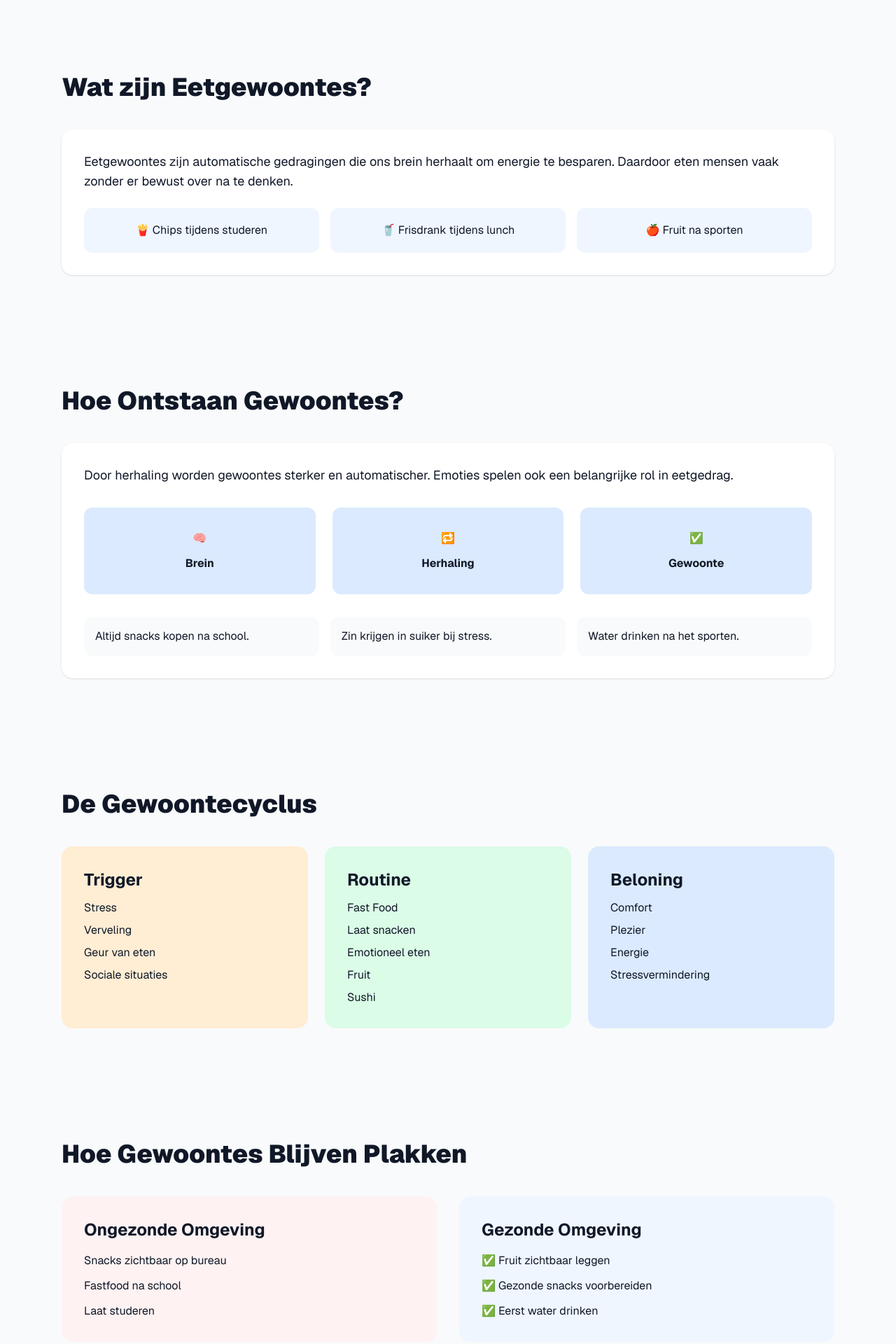
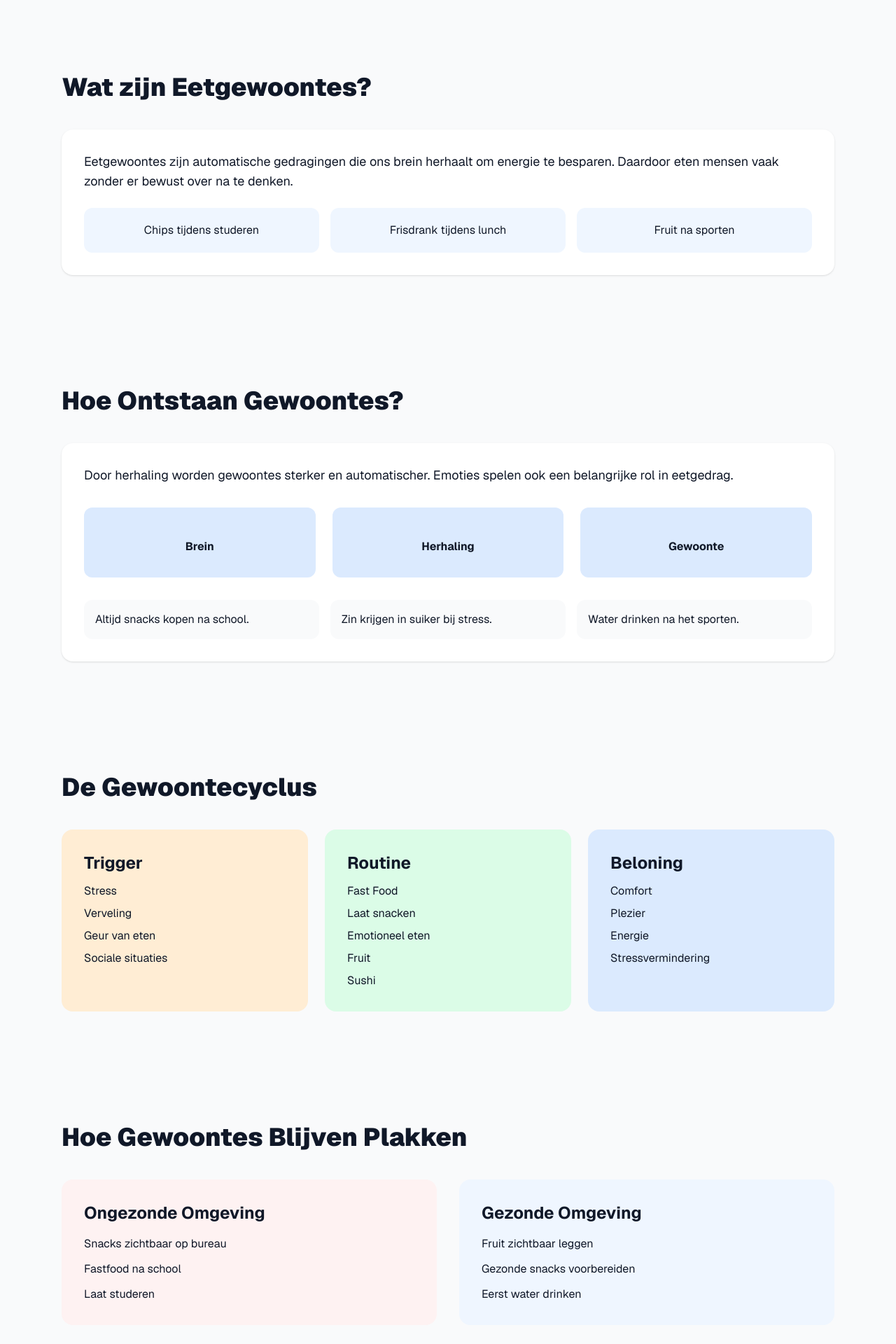
Before and after one commit to toubahmansoor16-sys/healthy-habits-sushi, a Next.js app: page / in a window 1280 px wide. Shown: the part 806-2726 px from the top of the page at 70% size. Built offline with nearby package versions, Linux system fonts and the light colour scheme; no server answers.

Commit message:
update website

```diff
--- a/app/page.tsx
+++ b/app/page.tsx
@@ -175,7 +175,7 @@ const challengeBadge =
     <button
       onClick={() => setLang("nl")}
       className={`px-4 py-2 border rounded-full ${
-        lang === "nl" ? "bg-blue-700 text-white" : "bg-white"
+        lang === "nl" ? "bg-blue-100 text-white" : "bg-white"
       }`}
     >
       NL
@@ -184,7 +184,7 @@ const challengeBadge =
     <button
       onClick={() => setLang("en")}
       className={`px-4 py-2 border rounded-full ${
-        lang === "en" ? "bg-blue-700 text-white" : "bg-white"
+        lang === "en" ? "bg-blue-100 text-white" : "bg-white"
       }`}
     >
       EN
@@ -269,7 +269,7 @@ const challengeBadge =
         onClick={() => setHabitChoice("studying")}
         className="bg-blue-50 p-5 rounded-xl"
       >
-        🍟 {lang === "nl"
+         {lang === "nl"
           ? "Chips tijdens studeren"
           : "Chips while studying"}
       </button>
@@ -278,7 +278,7 @@ const challengeBadge =
         onClick={() => setHabitChoice("lunch")}
         className="bg-blue-50 p-5 rounded-xl"
       >
-        🥤 {lang === "nl"
+         {lang === "nl"
           ? "Frisdrank tijdens lunch"
           : "Soda at lunch"}
       </button>
@@ -287,7 +287,7 @@ const challengeBadge =
         onClick={() => setHabitChoice("sport")}
         className="bg-blue-50 p-5 rounded-xl"
       >
-        🍎 {lang === "nl"
+         {lang === "nl"
           ? "Fruit na sporten"
           : "Fruit after exercise"}
       </button>
@@ -318,21 +318,18 @@ const challengeBadge =
     <div className="grid md:grid-cols-3 gap-6 text-center">
 
       <div className="bg-blue-100 p-8 rounded-xl">
-        🧠
         <h3 className="font-bold mt-3">
           {lang === "nl" ? "Brein" : "Brain"}
         </h3>
       </div>
 
       <div className="bg-blue-100 p-8 rounded-xl">
-        🔁
         <h3 className="font-bold mt-3">
           {lang === "nl" ? "Herhaling" : "Repetition"}
         </h3>
       </div>
 
       <div className="bg-blue-100 p-8 rounded-xl">
-        ✅
         <h3 className="font-bold mt-3">
           {lang === "nl" ? "Gewoonte" : "Habit"}
         </h3>
@@ -454,9 +451,9 @@ const challengeBadge =
       </h3>
 
       <ul className="space-y-3">
-        <li>✅ {lang === "nl" ? "Fruit zichtbaar leggen" : "Keep fruit visible"}</li>
-        <li>✅ {lang === "nl" ? "Gezonde snacks voorbereiden" : "Prepare healthy snacks"}</li>
-        <li>✅ {lang === "nl" ? "Eerst water drinken" : "Drink water first"}</li>
+        <li>{lang === "nl" ? "Fruit zichtbaar leggen" : "Keep fruit visible"}</li>
+        <li>{lang === "nl" ? "Gezonde snacks voorbereiden" : "Prepare healthy snacks"}</li>
+        <li>{lang === "nl" ? "Eerst water drinken" : "Drink water first"}</li>
       </ul>
     </div>
 
@@ -560,7 +557,7 @@ const challengeBadge =
 
         {/* CHALLENGE CENTER */}
 
-<div className="mb-10 p-6 bg-green-50 rounded-2xl">
+<div className="mb-10 p-6 bg-blue-50 rounded-2xl">
 
   <h3 className="text-2xl font-bold mb-4">
     {lang === "nl"
@@ -622,7 +619,7 @@ const challengeBadge =
             : "bg-white"
         }`}
       >
-        {progress.includes(task.id) ? "✅ " : "⬜ "}
+        {progress.includes(task.id) ? "✔️ " : "⬜ "}
         {lang === "nl" ? task.nl : task.en}
       </button>
     ))}
@@ -714,7 +711,7 @@ const challengeBadge =
       </section>
 
       {/* LOOP */}
-      <section id="loop" className="bg--900 text-white py-20">
+      <section id="loop" className="bg-blue-900 text-white py-20">
         <div className="max-w-6xl mx-auto px-6">
           <h2 className="text-4xl font-black mb-10">{t[lang].sections.loop}</h2>
 
@@ -727,7 +724,7 @@ const challengeBadge =
       </section>
 
       {/* SURVEY */}
-      <section id="survey" className="bg-orange-50 py-20">
+      <section id="survey" className="bg-gray-100 py-20">
         <div className="max-w-4xl mx-auto px-6">
 
           <h2 className="text-4xl font-black mb-10">
```
